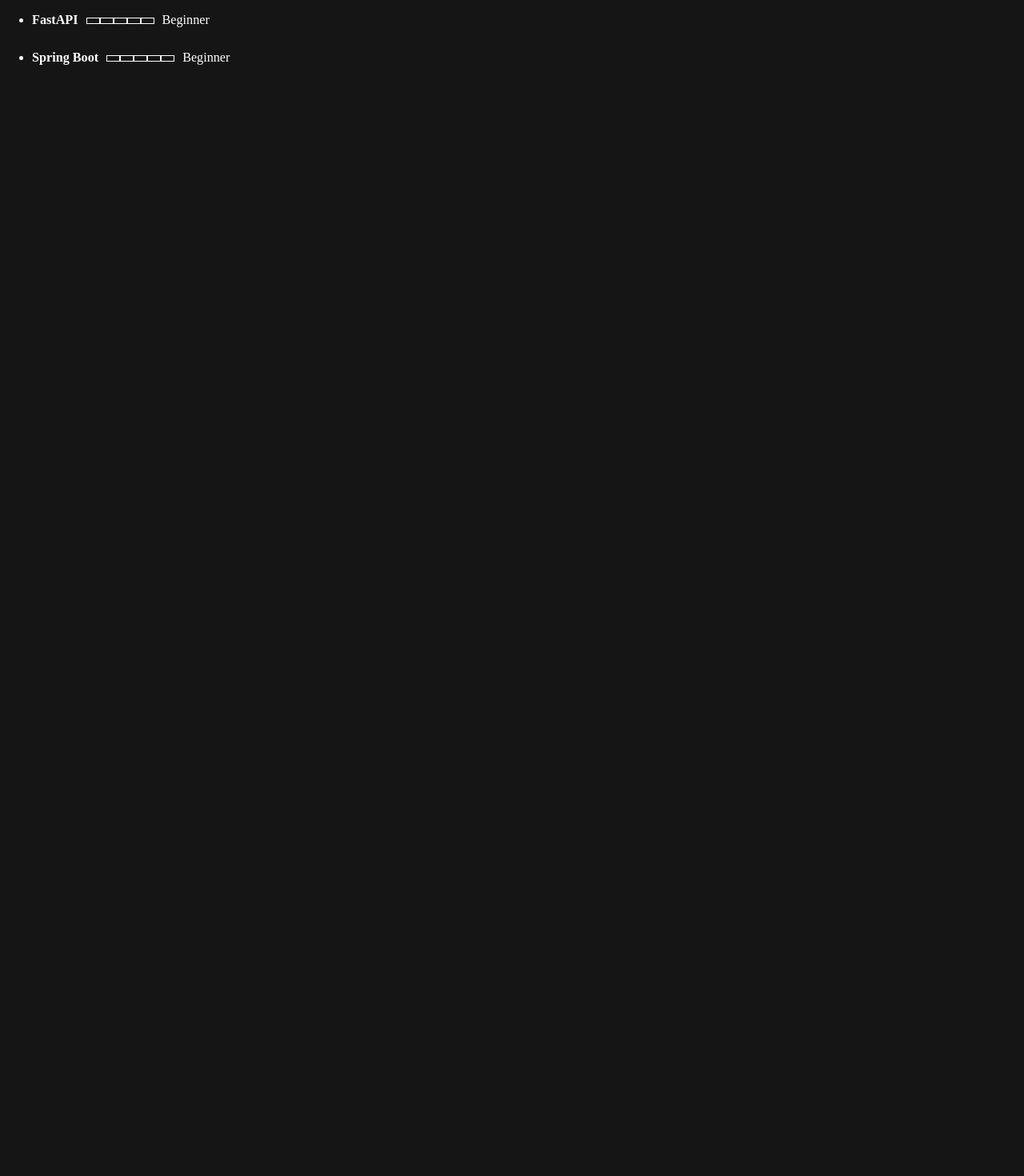
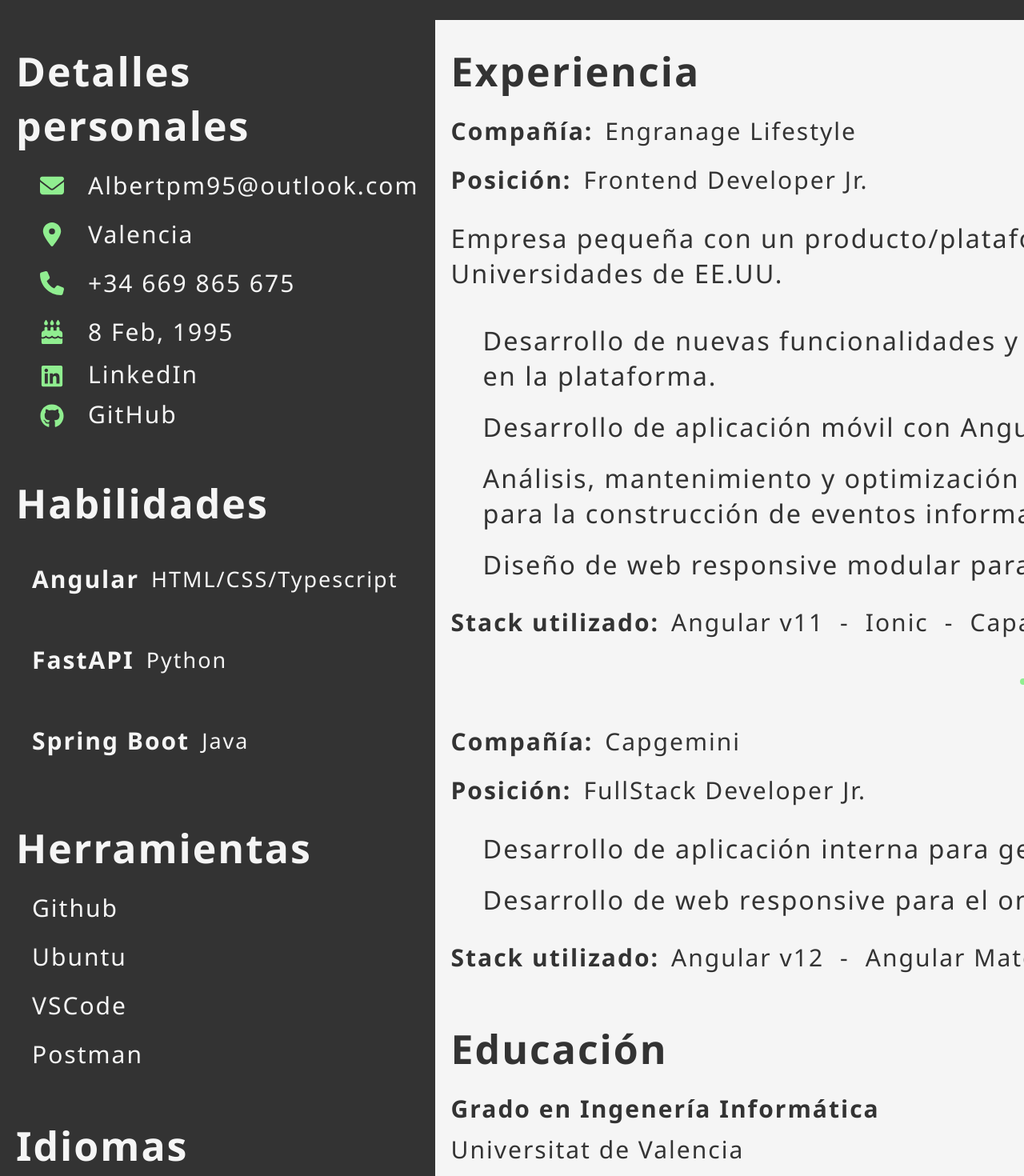
Before and after one commit to Albertpm95/TemplateCVWeb, an Angular app: page / in a window 1280 px wide. Shown: the part 420-1890 px from the top of the page at 80% size. Built offline with nearby package versions, Linux system fonts and the light colour scheme.

Commit message:
Finished styles and some data

```diff
--- a/src/app/app.component.html
+++ b/src/app/app.component.html
@@ -1,57 +1,74 @@
 <div class="page" *ngIf="curriculum">
+   <div class="header">
+      <span class="worker-name">Albert Pastor Martínez</span>
+      <span class="title">Angular Developer</span>
+   </div>
+   <div class="content">
       <div class="short-column">
-    <div
-      class="small-container datos-personales"
-      *ngIf="curriculum.personalDetails"
-    >
-      <h2>Personal details</h2>
-      <span>
-        <i class="fas fa-user"></i><strong>Name: </strong> Albert Pastor
-        Martínez
+         <div class="small-container datos-personales" *ngIf="curriculum.personalDetails">
+            <span class="section-title">Detalles personales</span>
+            <span *ngIf="curriculum.personalDetails.email">
+               <i [ngClass]="curriculum.personalDetails.email.icon" [ngStyle]="{'color':  colorAccent }"></i>{{ curriculum.personalDetails.email.value }}
             </span>
             <span *ngIf="curriculum.personalDetails.address">
-        <i [ngClass]="curriculum.personalDetails.address.icon"></i
-        ><strong>{{ curriculum.personalDetails.address.label }}: </strong
-        >{{ curriculum.personalDetails.address.value }}
+               <i [ngClass]="curriculum.personalDetails.address.icon" [ngStyle]="{'color':  colorAccent }"></i>{{ curriculum.personalDetails.address.value }}
             </span>
-      <span *ngIf="curriculum.personalDetails.phoneNumber">
-        <i [ngClass]="curriculum.personalDetails.phoneNumber.icon"></i
-        ><strong>{{ curriculum.personalDetails.phoneNumber.label }}: </strong
-        >{{ curriculum.personalDetails.phoneNumber.value }}
+            <span *ngIf="curriculum.personalDetails.phoneNumber" >
+               <i [ngClass]="curriculum.personalDetails.phoneNumber.icon" [ngStyle]="{'color':  colorAccent }"></i>{{ curriculum.personalDetails.phoneNumber.value }}
             </span>
             <span *ngIf="curriculum.personalDetails.birthDate">
-        <i [ngClass]="curriculum.personalDetails.birthDate.icon"></i
-        ><strong>{{ curriculum.personalDetails.birthDate.label }}: </strong
-        >{{ curriculum.personalDetails.birthDate.value }}
+               <i [ngClass]="curriculum.personalDetails.birthDate.icon" [ngStyle]="{'color':  colorAccent }"></i>{{ curriculum.personalDetails.birthDate.value }}
             </span>
             <span *ngIf="curriculum.personalDetails.urlLinkedIn">
-        <i [ngClass]="curriculum.personalDetails.urlLinkedIn.icon"></i
-        ><strong>{{ curriculum.personalDetails.urlLinkedIn.label }}: </strong
-        ><a href="{{curriculum.personalDetails.urlLinkedIn.value}}"
-          >{{ curriculum.personalDetails.urlLinkedIn.value }}
-        </a>
+               <i [ngClass]="curriculum.personalDetails.urlLinkedIn.icon" [ngStyle]="{'color':  colorAccent }"></i><a href="{{ curriculum.personalDetails.urlLinkedIn.value }}">LinkedIn</a>
             </span>
             <span *ngIf="curriculum.personalDetails.urlGithub">
-        <i [ngClass]="curriculum.personalDetails.urlGithub.icon"></i
-        ><strong>{{ curriculum.personalDetails.urlGithub.label }}: </strong>
-        <a href="{{curriculum.personalDetails.urlGithub.value}}"
-          >{{ curriculum.personalDetails.urlGithub.value }}
-        </a>
+               <i [ngClass]="curriculum.personalDetails.urlGithub.icon" [ngStyle]="{'color':  colorAccent }"></i><a href="{{ curriculum.personalDetails.urlGithub.value }}">GitHub</a>
             </span>
          </div>
          <div class="small-container skills">
-      <ul *ngFor="let skill of curriculum.skills">
-        <li *ngIf="skill">
-          <skill-level-bar
-            [name]="skill.name"
-            [label]="skill.label"
-            [divisions]="5"
-            [completed]="skill.completed"
-            [color]="'green'"
-          ></skill-level-bar>
-        </li>
-      </ul>
+            <span class="section-title">Habilidades</span>
+            <skill-level-bar *ngFor="let skill of curriculum.skills" [name]="skill.name" [subname]="skill.subname" [label]="skill.label" [divisions]="10" [completed]="skill.completed" [color]="colorAccent"></skill-level-bar>
+         </div>
+         <div class="small-container tools">
+            <span class="section-title">Herramientas</span>
+            <span class="tool" *ngFor="let tool of curriculum.tools">{{tool.name}}</span>
+         </div>
+         <div class="small-container lenguages">
+            <span class="section-title">Idiomas</span>
+            <skill-level-bar *ngFor="let lenguage of curriculum.lenguages" [name]="lenguage.name" [label]="lenguage.label" [divisions]="10" [completed]="lenguage.completed" [color]="colorAccent"></skill-level-bar>
          </div>
       </div>
-  <div class="big-column"></div>
+      <div class="big-column">
+         <div class="big-container experiences">
+            <span class="section-title">Experiencia</span>
+            <div class="experience" *ngFor="let experience of curriculum.experiences; let last = last;">
+               <div class="experience-header">
+                  <span class="company-name"><strong>Compañía:</strong> {{ experience.companyName }}</span>
+                  <span class="duration"><strong>{{ experience.startDate }} - {{ experience.endDate }}</strong></span>
                </div>
+               <span class="position"><strong>Posición:</strong> {{ experience.position }}</span>
+               <div class="resume">
+                  <p *ngIf="experience.resume">{{ experience.resume }}</p>
+               </div>
+               <div class="achievements">
+                  <p class="achievement" *ngFor="let achievement of experience.achievements">{{ achievement }}</p>
+               </div>
+               <div class="stack">
+                  <span><strong>Stack utilizado:</strong></span><span class="tool" *ngFor="let tool of experience.stack; let last = last">{{tool}}<span *ngIf="!last" class="tool-separator"> - </span></span>
+               </div>
+               <div class="separator" [ngStyle]="{'background-color':  colorAccent }" *ngIf="!last"></div>
+            </div>
+         </div>
+         <div class="big-container titles">
+            <span class="section-title">Educación</span>
+            <div class="education" *ngFor="let education of curriculum.education">
+               <span class="title">
+                  <strong>{{ education.title }}</strong>
+               </span>
+               <span class="colleage">{{ education.colleage }}</span>
+            </div>
+         </div>
+      </div>
+   </div>
+</div>
--- a/src/app/app.component.sass
+++ b/src/app/app.component.sass
@@ -1,33 +1,75 @@
 .page
     height: 100%
     width: 100%
-    background: #151515
     display: flex
-    flex-flow: row wrap
-    //background: radial-gradient(circle, rgba(16,16,16,1) 50%, rgba(32,32,32,1) 85%, rgba(41,41,41,1) 95%)
-    .short-column
-        width: 30%
-        .datos-personales
+    flex-flow: column nowrap
+    .header
+        width: 100%
+        padding: 2.5rem 0
+        display: flex
+        flex-direction: column
+        justify-content: center
+        align-items: center
+        .worker-name
+            font-size: 6rem
+            margin: 2rem 0
+        .title
+            font-size: 3rem
+    .content
+        display: flex
+        width: 100%
+        height: 100%
+        flex-direction: row
+        .short-column
             display: flex
             flex-direction: column
-            padding: 1rem 2rem
-            border: solid 1px white
             width: fit-content
-            h2
-
-            span
+            padding: 0 1rem
+            .small-container
                 display: flex
-                flex-direction: row
-                align-items: baseline
+                flex-flow: column nowrap
+                width: 100%
+                margin: 1rem 0
+                skill-level-bar
+                    margin: 1rem 0
+            .tools
+                .tool
+                    margin-left: 1rem
+        .big-column
+            display: flex
+            flex-direction: column
+            width: fit-content
+            padding: 0 1rem
+            color: #333
+            background-color: whitesmoke
+            .big-container
+                display: flex
+                flex-flow: column nowrap
                 width: fit-content
-                padding: 1rem 2rem
-                line-height: 24px
-                i, svg
-                    margin: 0.4rem 1rem
-                strong
-                    display: none
-                a
-                    margin: 0
-                    height: 100%
-    .big-column
-        width: 70%
+                margin: 1rem 0
+                .experience
+                    display: flex
+                    flex-flow: column
+                    .experience-header
+                        display: flex
+                        flex-flow: row nowrap
+                        justify-content: space-between
+                .resume
+                    p
+                        padding-left: 0
+                        margin-left: 0
+                .achievements
+                    padding-left: 1rem
+                .stack
+                    display: flex
+                    flex-direction: row
+                    .tool-separator
+                        margin: auto 1rem
+                .separator
+                    width: 100%
+                    height: 8px
+                    width: 25%
+                    margin: 2rem auto
+                    border-radius: 4px
+                titles
+                    display: flex
--- a/src/app/app.component.ts
+++ b/src/app/app.component.ts
@@ -8,20 +8,26 @@ import { Component } from '@angular/core';
 export class AppComponent {
   title = 'TemplateCVWeb';
 
+  colorAccent = 'lightgreen';
   curriculum = {
     personalDetails: {
+      email: {
+        label: 'Correo electrónico',
+        value: 'Albertpm95@outlook.com',
+        icon: 'fas fa-envelope',
+      },
       address: {
-        label: 'Address',
-        value: 'Av. Cardenal Benlloch, 60, 46021, Valencia',
+        label: 'Dirección',
+        value: 'Valencia',
         icon: 'fas fa-map-marker-alt',
       },
       phoneNumber: {
-        label: 'Phone Number',
+        label: 'Numero de teléfono',
         value: '+34 669 865 675',
         icon: 'fas fa-phone',
       },
       birthDate: {
-        label: 'Birth date',
+        label: 'Fecha de nacimiento',
         value: '8 Feb, 1995',
         icon: 'fas fa-birthday-cake',
       },
@@ -37,26 +43,69 @@ export class AppComponent {
       },
     },
     skills: [
-      { name: 'Angular', label: 'Intermediate', completed: 3 },
-      { name: 'FastAPI', label: 'Beginner', completed: 1 },
-      { name: 'Spring Boot', label: 'Beginner', completed: 1 },
+      {
+        name: 'Angular',
+        subname: 'HTML/CSS/Typescript',
+        label: '',
+        completed: 0,
+      },
+      { name: 'FastAPI', subname: 'Python', label: '', completed: 0 },
+      {
+        name: 'Spring Boot',
+        subname: 'Java',
+        label: '',
+        completed: 0,
+      },
     ],
     tools: [
       { name: 'Github' },
+      { name: 'Ubuntu' },
       { name: 'VSCode' },
       { name: 'Postman' },
-      { name: '' },
-      { name: '' },
     ],
-    experience: [
+    experiences: [
       {
         companyName: 'Engranage Lifestyle',
-        position: '',
-        startDate: '',
-        endDate: '',
-        achievements: [''],
+        position: 'Frontend Developer Jr.',
+        startDate: 'Abr 2022',
+        endDate: 'Feb 2023',
+        resume:
+          'Empresa pequeña con un producto/plataforma enfocado a la creación de eventos de reclutamiento para Universidades de EE.UU.',
+        achievements: [
+          'Desarrollo de nuevas funcionalidades y optimización del workflow para mejorar la experiencia del cliente en la plataforma.',
+          'Desarrollo de aplicación móvil con Angular e Ionic para el registro de usuarios mediante QR.',
+          'Análisis, mantenimiento y optimización de un gran proyecto heredado basado en formularios y datatables para la construcción de eventos informativos.',
+          'Diseño de web responsive modular para el landing de distintas páginas de eventos universitarios con CSS',
+        ],
+        stack: ['Angular v11', 'Ionic', 'Capacitor', 'Bootstrap', 'JQuery'],
+      },
+      {
+        companyName: 'Capgemini',
+        position: 'FullStack Developer Jr.',
+        startDate: 'Feb 2021',
+        endDate: 'Oct 2021',
+        resume: '',
+        achievements: [
+          'Desarrollo de aplicación interna para gestionar personal y equipos de trabajo. Testeo con Karma/Jasmine',
+          'Desarrollo de web responsive para el onboard de nuevos trabajadores en prácticas.',
+        ],
+        stack: ['Angular v12', 'Angular Material', 'Spring Boot', 'Postman'],
       },
     ],
-    education: [],
+    education: [
+      {
+        title: 'Grado en Ingenería Informática',
+        colleage: 'Universitat de Valencia',
+      },
+    ],
+    lenguages: [
+      { name: 'Español', label: 'Nativo', completed: 0 },
+      { name: 'Catalan', label: 'Nativo', completed: 0 },
+      {
+        name: 'English',
+        label: 'Intermedio',
+        completed: 0,
+      },
+    ],
   };
 }
--- a/src/app/components/skill-level-bar/skill-level-bar.component.html
+++ b/src/app/components/skill-level-bar/skill-level-bar.component.html
@@ -1,10 +1,12 @@
 <div class="bar-container">
-  <label *ngIf="name"><strong>{{ name }}</strong></label>
-  <div class="bar">
+  <span class="name" *ngIf="name"><strong>{{ name }}</strong></span><br>
+  <small class="subname" *ngIf="subname">{{subname}}</small>
+  <div class="bar" *ngIf="completed">
     <div
       class="bar-level"
-      *ngFor="let level of [].constructor(divisions)"
+      [ngStyle]="{'background-color': (i < completed) ? color : ''}"
+      *ngFor="let level of [].constructor(divisions); let i = index;"
     ></div>
   </div>
-  <label *ngIf="label">{{ label }}</label>
+  <span class="label" *ngIf="label">{{ label }}</span>
 </div>
--- a/src/app/components/skill-level-bar/skill-level-bar.component.sass
+++ b/src/app/components/skill-level-bar/skill-level-bar.component.sass
@@ -1,13 +1,24 @@
 .bar-container
     display: flex
-    align-items: baseline
+    align-items: center
     flex-flow: row nowrap
+    width: 100%
+    margin-left: 1rem
+    span
+
+    .name
+        width: fit-content
+    .label
+        wdith: fit-content
     .bar
         height: 25px
-        margin: 0 1rem
         display: flex
         flex-flow: row nowrap
+        align-items: center
+        width: 25%
+        border: solid 1px white
+        margin: 0 1rem
         .bar-level
-            width: 15px
-            height: 25%
-            border: solid 1px white
+            width: 28px
+            height: 22px
+            background-color: #333
--- a/src/app/components/skill-level-bar/skill-level-bar.component.ts
+++ b/src/app/components/skill-level-bar/skill-level-bar.component.ts
@@ -4,16 +4,14 @@ import { ChangeDetectionStrategy, Component, Input } from '@angular/core';
   selector: 'skill-level-bar',
   templateUrl: './skill-level-bar.component.html',
   styleUrls: ['./skill-level-bar.component.sass'],
-
 })
-
 export class SkillLevelBarComponent {
-
   @Input() name = '';
+  @Input() subname = '';
   @Input() label = '';
   @Input() divisions = 0;
   @Input() completed = 0;
   @Input() color = 'green';
 
-    constructor() { }
+  constructor() {}
 }
--- a/src/styles.sass
+++ b/src/styles.sass
@@ -1,14 +1,52 @@
 html
     width: 2480px
     height: 3508px
-    font-size: 10px
-    color: white
+    font-size: 20px
+    color: whitesmoke
+    background-color: #333
+    font-family: 'Segoe UI', Tahoma, Geneva, Verdana, sans-serif
+    letter-spacing: 2px
 body
     margin: 0
     width: 100%
     height: 100%
     overflow: hidden
     font-size: 1.618rem
+div
+    box-sizing: border-box
+span, strong, li, label
+    width: fit-content
+    margin: 0
+strong
+    font-weight: 700
+    margin-right: 0.75rem
+span
+    font-size: 1.5rem
+    display: flex
+    flex-direction: row
+    align-items: baseline
+    width: fit-content
+    padding: 0
+    margin: 0.5rem 0
+    i, svg
+        margin: auto 1.5rem
+        font-size: 1.5rem
+        height: 30px
+        width: 30px
+    a
+        margin: 0
+        height: 100%
+        line-height: 25px
+        color: whitesmoke
+        text-decoration: none
+    a:visited
+        color: whitesmoke
+p
+    padding: 0
+    margin: 1rem
 
-h1, h2, h3, h4, span, strong, li
-    width: fit-content
+.section-title
+    font-size: 2.5rem
+    font-weight: 700
+    text-decoration: none
+    text-underline-offset: 10px
```
Lines whose indentation alone changed are shown as unchanged.
